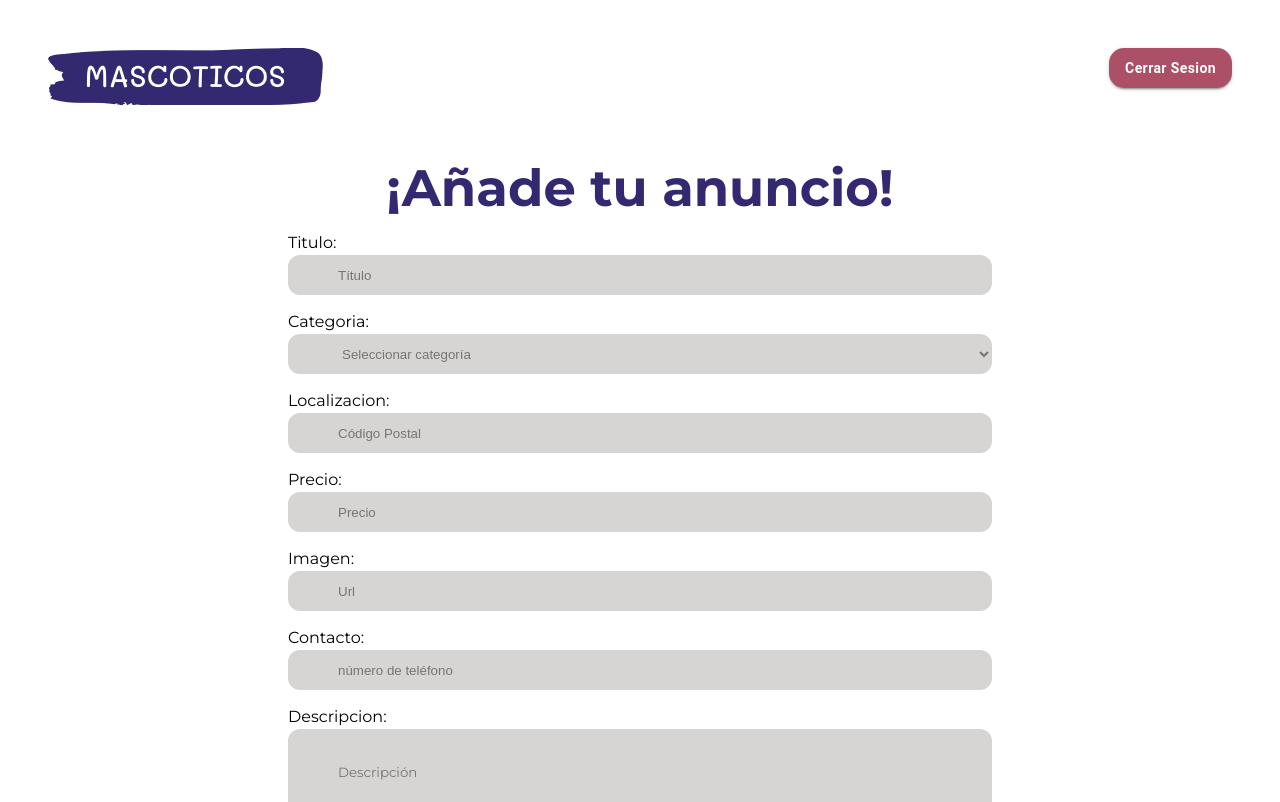
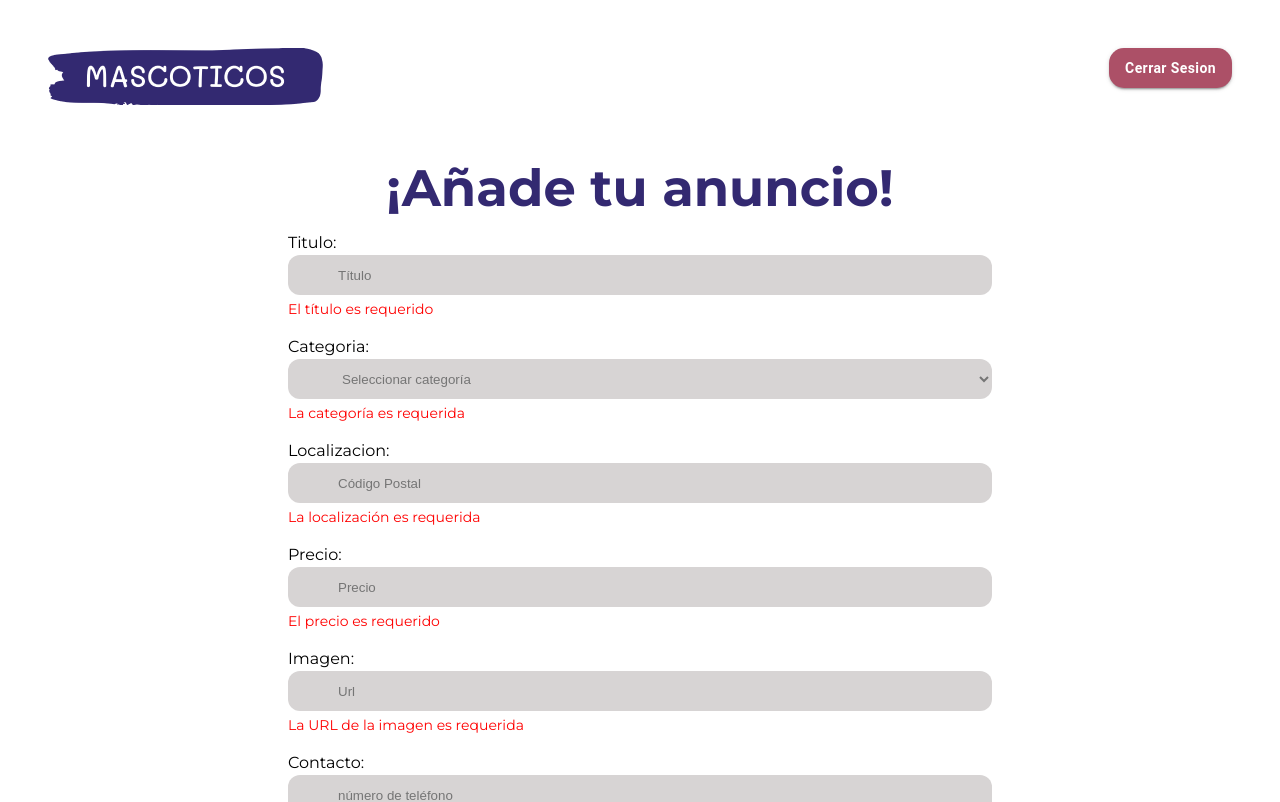
Before and after one commit to erigt/Hackathon_22, a React (Vite) app in the folder frontend/: page /addform in a window 1280 px wide. Shown: the top 802 px of the page. Built offline with nearby package versions, Linux system fonts and the light colour scheme.

Commit message:
creacion de validator aun con los mensajes a la vista

```diff
--- a/frontend/package.json
+++ b/frontend/package.json
@@ -14,6 +14,7 @@
     "@emotion/styled": "^11.11.0",
     "@mui/material": "^5.15.10",
     "axios": "^1.6.7",
+    "framer-motion": "^11.0.5",
     "prop-types": "^15.8.1",
     "react": "^18.2.0",
     "react-dom": "^18.2.0",
--- a/frontend/src/components/form/Form.jsx
+++ b/frontend/src/components/form/Form.jsx
@@ -1,8 +1,8 @@
-
-import React, { useState } from 'react';
+import React, { useState, useEffect } from 'react';
 import './form.modules.css';
+import axios from "axios";
 import Btn from "../Button/Btn";
-
+import Validator from './Validator';
 
 const Form = () => {
     const [formulario, setFormulario] = useState({
@@ -14,6 +14,9 @@ const Form = () => {
         contacto: '',
         descripcion: ''
     });
+
+    const [errors, setErrors] = useState({});
+    const [success, setSuccess] = useState('');
 
     const handleChange = (e) => {
         const { name, value } = e.target;
@@ -37,13 +40,25 @@ const Form = () => {
         });
     };
 
+    useEffect(() => {
+        const formErrors = Validator(formulario);
 
+        if (Object.keys(formErrors).length === 0) {
+            console.log('Formulario enviado con exito...');
+            setSuccess('Formulario enviado con éxito');
+            setErrors({});
+        } else {
+            setErrors(formErrors);
+            setSuccess('');
+        }
+    }, [formulario]);
 
     return (
         <form onSubmit={handleSubmit}>
             <div className='widthForm'>
                 <label>Titulo:</label>
                 <input type="text" name="titulo" value={formulario.titulo} onChange={handleChange} placeholder='Título' />
+                {errors.titulo && <div className="errorMessage">{errors.titulo}</div>}
             </div>
             <div className='widthForm'>
                 <label>Categoria:</label>
@@ -52,37 +67,43 @@ const Form = () => {
                     <option className='bckgOptions' value="Servicios">Servicios</option>
                     <option className='bckgOptions' value="Productos">Productos</option>
                 </select>
+                {errors.categoria && <div className="errorMessage">{errors.categoria}</div>}
             </div>
             <div className='widthForm'>
                 <label>Localizacion:</label>
-                <input type="text" name="localizacion" value={formulario.localizacion} onChange={handleChange} placeholder='Código Postal'/>
+                <input type="text" name="localizacion" value={formulario.localizacion} onChange={handleChange} placeholder='Código Postal' />
+                {errors.localizacion && <div className="errorMessage">{errors.localizacion}</div>}
             </div>
             <div className='widthForm'>
                 <label>Precio:</label>
-                <input type="text" name="precio" value={formulario.precio} onChange={handleChange} placeholder='Precio'/>
+                <input type="text" name="precio" value={formulario.precio} onChange={handleChange} placeholder='Precio' />
+                {errors.precio && <div className="errorMessage">{errors.precio}</div>}
             </div>
             <div className='widthForm'>
                 <label>Imagen:</label>
-                <input type="text" name="imagen" value={formulario.imagen} onChange={handleChange} placeholder='Url'/>
+                <input type="text" name="imagen" value={formulario.imagen} onChange={handleChange} placeholder='Url' />
+                {errors.imagen && <div className="errorMessage">{errors.imagen}</div>}
             </div>
             <div className='widthForm'>
                 <label>Contacto:</label>
-                <input type="text" name="contacto" value={formulario.contacto} onChange={handleChange} placeholder='número de teléfono'/>
+                <input type="text" name="contacto" value={formulario.contacto} onChange={handleChange} placeholder='número de teléfono' />
+                {errors.contacto && <div className="errorMessage">{errors.contacto}</div>}
             </div>
             <div className='widthForm'>
                 <label>Descripcion:</label>
                 <textarea name="descripcion" value={formulario.descripcion} onChange={handleChange} rows={6} placeholder='Descripción'></textarea>
+                {errors.descripcion && <div className="errorMessage">{errors.descripcion}</div>}
             </div>
-<br /><br />
+            <br /><br />
 
             <div className='flexBotton'>
                 <Btn color="tertiary" text="Añadir" />
-                <Btn color="secondary" text="Atrás"/>
-
+                <Btn color="secondary" text="Atrás" />
             </div>
-        </form>
 
 
+            {success && <div className="successMessage">{success}</div>}
+        </form>
     );
 }
 
--- a/frontend/src/components/form/Validator.jsx
+++ b/frontend/src/components/form/Validator.jsx
@@ -1,19 +1,39 @@
-// export default function validateForm({ name, email, password }) {
-// 	if (!name.trim()) {
-// 		return 'Username required';
-// 	}
-// 	const regex =
-// 		/^(([^<>()[\]\\.,;:\s@"]+(\.[^<>()[\]\\.,;:\s@"]+)*)|(".+"))@((\[[0-9]{1,3}\.[0-9]{1,3}\.[0-9]{1,3}\.[0-9]{1,3}\])|(([a-zA-Z\-0-9]+\.)+[a-zA-Z]{2,}))$/;
-// 	if (!email) {
-// 		return 'Email required';
-// 	} else if (regex.test(email.toLocalLowerCase)) {
-// 		return 'Email address is invalid';
-// 	}
-// 	if (!password) {
-// 		return 'Password is required';
-// 	} else if (password.length < 6) {
-// 		return 'Password needs to be 6 characters or more';
-// 	}
+const Validator = (formData) => {
+    const errors = {};
 
-// 	return null;
-// }
+    if (!formData.titulo.trim()) {
+        errors.titulo = 'El título es requerido';
+    }
+
+    if (!formData.categoria.trim()) {
+        errors.categoria = 'La categoría es requerida';
+    }
+
+    if (!formData.localizacion.trim()) {
+        errors.localizacion = 'La localización es requerida';
+    }
+
+    if (!formData.precio.trim()) {
+        errors.precio = 'El precio es requerido';
+    } else if (isNaN(Number(formData.precio))) {
+        errors.precio = 'El precio debe ser un número';
+    }
+
+    if (!formData.imagen.trim()) {
+        errors.imagen = 'La URL de la imagen es requerida';
+    } else if (!/^https?:\/\/\S+$/i.test(formData.imagen)) {
+        errors.imagen = 'La URL de la imagen no es válida';
+    }
+
+    if (!formData.contacto.trim()) {
+        errors.contacto = 'El número de contacto es requerido';
+    }
+
+    if (!formData.descripcion.trim()) {
+        errors.descripcion = 'La descripción es requerida';
+    }
+
+    return errors;
+};
+
+export default Validator;
--- a/frontend/src/components/form/form.modules.css
+++ b/frontend/src/components/form/form.modules.css
@@ -1,3 +1,5 @@
+
+
 form {
 
     display: flex;
@@ -63,3 +65,15 @@ textarea {
     justify-content: center;
     gap: 100px;
 }
+
+.errorMessage {
+    color: red;
+    font-size: 14px;
+    margin-top: 4px;
+}
+
+.successMessage {
+    color: green;
+    font-size: 14px;
+    margin-top: 4px;
+}
```
Also changed, not shown: 2 other files (tests, documents, lock files or other folders).
